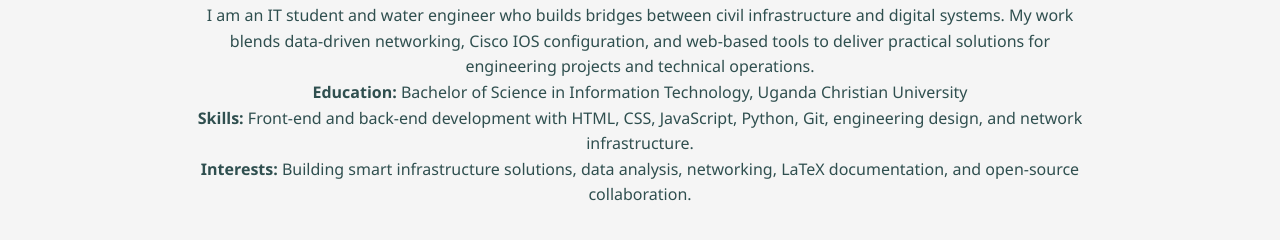
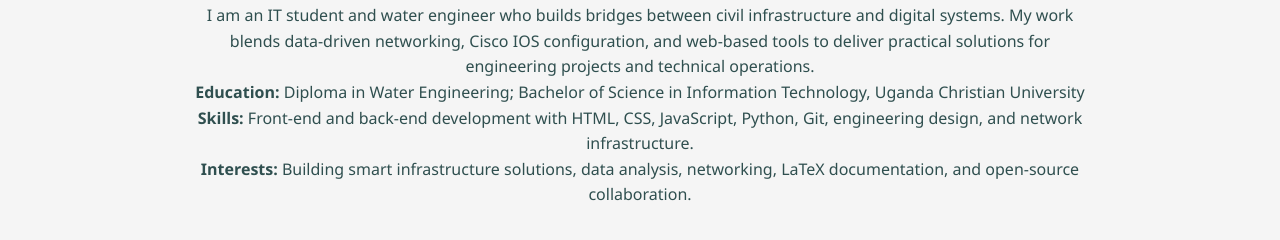
Before and after one commit to BrianJoshuaE/portifolio-BrianJoshua26, a plain HTML site: page index.html in a window 1280 px wide. Shown: the part 738-978 px from the top of the page. Drawn offline with Linux system fonts and the light colour scheme.

Commit message:
education update
education about water engineering deploma

```diff
--- a/index.html
+++ b/index.html
@@ -34,7 +34,7 @@
         <div class="container">
             <h2>About Me</h2>
             <p>I am an IT student and water engineer who builds bridges between civil infrastructure and digital systems. My work blends data-driven networking, Cisco IOS configuration, and web-based tools to deliver practical solutions for engineering projects and technical operations.</p>
-            <p><strong>Education:</strong> Bachelor of Science in Information Technology, Uganda Christian University</p>
+            <p><strong>Education:</strong> Diploma in Water Engineering; Bachelor of Science in Information Technology, Uganda Christian University</p>
             <p><strong>Skills:</strong> Front-end and back-end development with HTML, CSS, JavaScript, Python, Git, engineering design, and network infrastructure.</p>
             <p><strong>Interests:</strong> Building smart infrastructure solutions, data analysis, networking, LaTeX documentation, and open-source collaboration.</p>
         </div>
```
